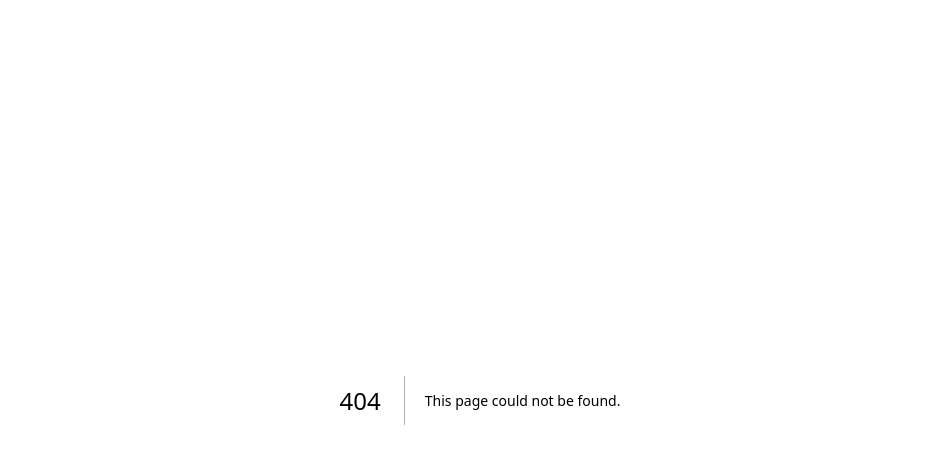
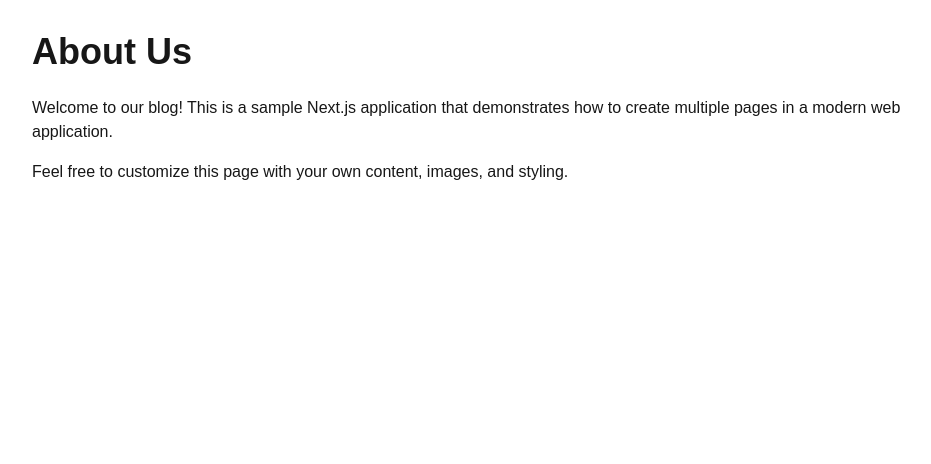
Before and after one commit to Mamitsubute/sample-blog, a Next.js app: page /about in a window 1280 px wide. Before the commit this address had no page. Shown: the top 464 px of the page, without its empty margins (160-1091 px from the left). Built offline with nearby package versions, Linux system fonts and the light colour scheme.

Commit message:
Added ABOUT page

```diff
--- /dev/null
+++ b/app/about/page.tsx
@@ -0,0 +1,18 @@
+export default function About() {
+    return (
+      <div className="min-h-screen p-8">
+        <main className="max-w-4xl mx-auto">
+          <h1 className="text-4xl font-bold mb-6">About Us</h1>
+          <div className="prose dark:prose-invert">
+            <p className="mb-4">
+              Welcome to our blog! This is a sample Next.js application that demonstrates
+              how to create multiple pages in a modern web application.
+            </p>
+            <p>
+              Feel free to customize this page with your own content, images, and styling.
+            </p>
+          </div>
+        </main>
+      </div>
+    );
+  }
```
